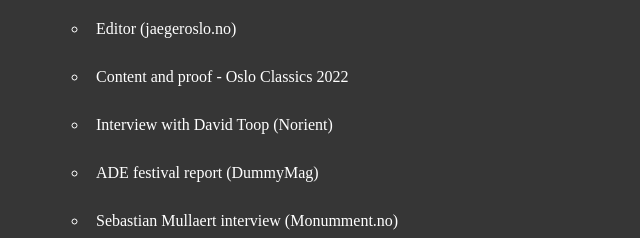
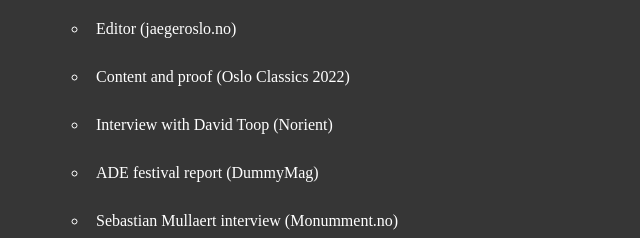
Before and after one commit to devxmachine/MischaMathysprofile, a plain HTML site: page resources.html in a window 1280 px wide. Shown: the part 308-546 px from the top of the page, 0-640 px from the left. Drawn offline with Linux system fonts and the light colour scheme.

Commit message:
order resources

```diff
--- a/resources.html
+++ b/resources.html
@@ -22,7 +22,7 @@
     <h2>Selected links</h2>
      <ul>
         <li><a href="https://jaegeroslo.no" target="_blank">Editor (jaegeroslo.no)</a></li>
-        <li><a href="https://www.osloclassics.com/" target="_blank">Content and proof - Oslo Classics 2022</a></li>
+        <li><a href="https://www.osloclassics.com/" target="_blank">Content and proof (Oslo Classics 2022)</a></li>
         <li><a href="https://norient.com/index.php/stories/david-toop-the-posthuman-composer" target="_blank">Interview with David Toop (Norient)</a> </li>
         <li><a href="https://www.dummymag.com/features/ade-amsterdam-dance-event-2013-festival-report/" target="_blank">ADE festival report (DummyMag)</a></li>
         <li><a href="https://mnmt.no/magazine/2018/09/23/interview-in-the-moment-with-sebastian-mullaert/" target="_blank">Sebastian Mullaert interview (Monumment.no) </a></li>
```
